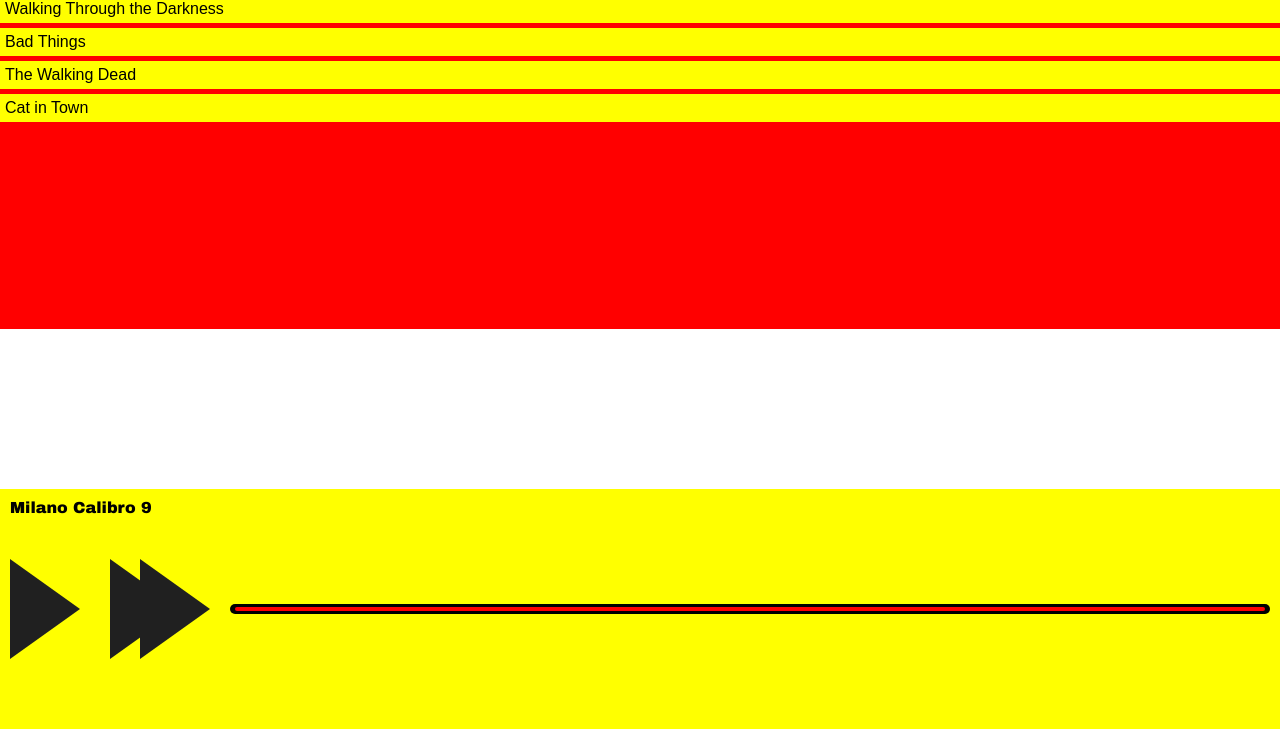
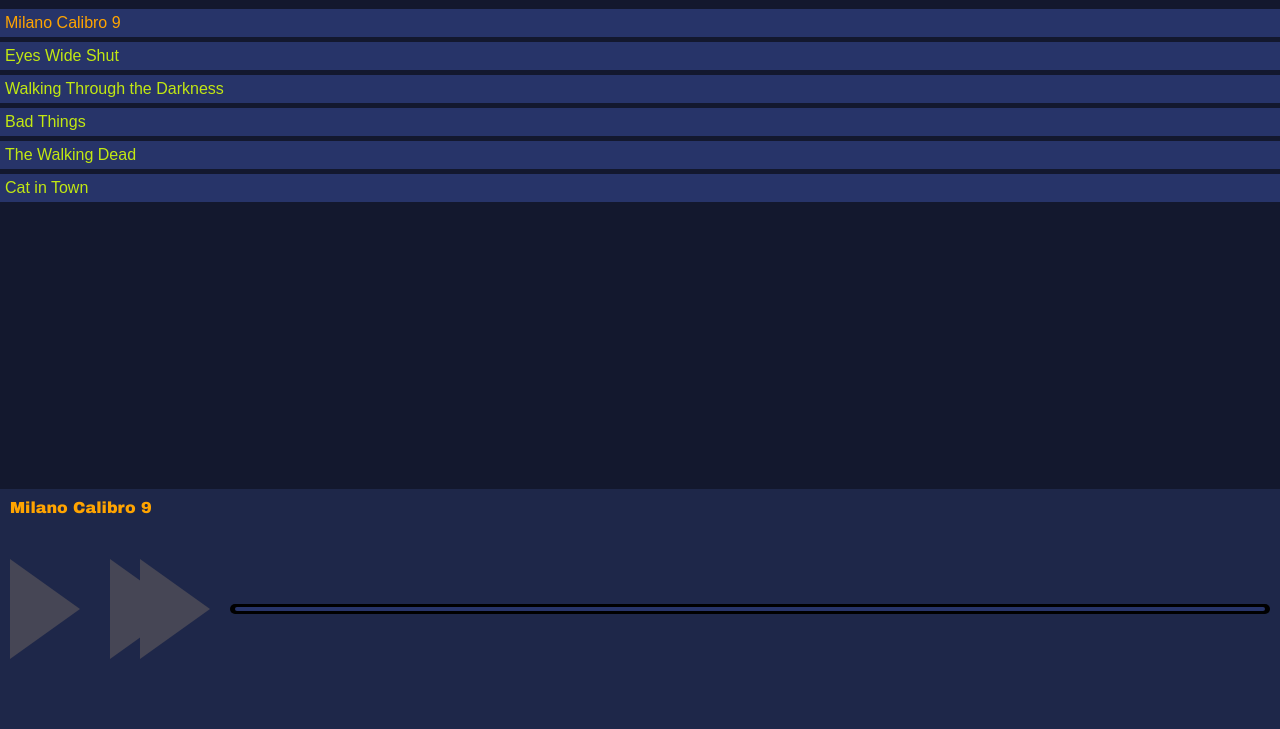
Before and after one commit to robotlabs/music-player-challenge, a React app: page / in a window 1280 px wide. Shown: the part 71-800 px from the top of the page. Built offline with nearby package versions, Linux system fonts and the light colour scheme.

Commit message:
some colors

```diff
--- a/src/music-player-app/app.js
+++ b/src/music-player-app/app.js
@@ -37,6 +37,7 @@ class App extends Component {
     return (
       <div>
         <SongList
+          songSelected={this.state.songSelected}
           songClick={this.songClick}
           songs={SongListJson}>
         </SongList>
--- a/src/music-player-app/components/audio-controller/audio-controller.js
+++ b/src/music-player-app/components/audio-controller/audio-controller.js
@@ -50,7 +50,6 @@ class AudioControllers extends Component {
 
   playTrack(props) {
     this.songSelected = this.props.songListData[props.songSelected];
-    console.log('this song ', this.songSelected);
     let url = this.urlBase + this.songSelected.file;
     if (this.audio) {
       this.audio.src = url;
@@ -69,7 +68,7 @@ class AudioControllers extends Component {
     this.barIn.current.style.width = (this.audio.currentTime / this.audio.duration) * 100 + '%';
     let timeRemaining = (this.audio.duration - this.audio.currentTime).toFixed(2);;
     if (!isNaN(timeRemaining)) {
-      this.timeRemainingDiv.current.innerHTML = timeRemaining;
+      this.timeRemainingDiv.current.innerHTML = 'Time remaining: ' + timeRemaining;
     }
 
     requestAnimationFrame(this.run.bind(this));
--- a/src/music-player-app/components/audio-controller/style.css
+++ b/src/music-player-app/components/audio-controller/style.css
@@ -6,7 +6,7 @@
   width: 100%;
   height: 30%;
 
-  background-color: yellow;
+  background-color: #1E2749;
 }
 
 /* copy song */
@@ -15,6 +15,7 @@
   font-family: Arial Black, Helvetica, sans-serif;
   font-style: bold;
   margin: 10px;
+  color: #FFA400;
 }
 
 .time-remaining{
@@ -23,6 +24,7 @@
   font-family: Arial Black, Helvetica, sans-serif;
   font-style: bold;
   margin: 10px;
+  color: #FFA400;
 }
 /* play button */
 .play-pause {
@@ -37,7 +39,7 @@
   width: 0;
   height: 100px;
 
-  border-color: transparent transparent transparent #202020;
+  border-color: transparent transparent transparent #464655;
   border-style: solid;
   border-width: 50px 0 50px 70px;
 
@@ -49,7 +51,7 @@
   border-width: 0px 0 0px 60px;
 }
 .play-pause:hover {
-  border-color: transparent transparent transparent #ff0099;
+  border-color: transparent transparent transparent #FFA400;
 }
 
 /* forward button */
@@ -68,7 +70,7 @@
   width: 0;
   height: 100px;
 
-  border-color: transparent transparent transparent #202020;
+  border-color: transparent transparent transparent #464655;
   border-style: solid;
   border-width: 50px 0 50px 70px;
 
@@ -76,7 +78,7 @@
   cursor: pointer;
 }
 .ff-outer:hover .ff{
-  border-color: transparent transparent transparent #ff0099;
+  border-color: transparent transparent transparent #FFA400;
 }
 
 .ff1{
@@ -113,7 +115,7 @@
   border-radius: 5px;
 
   transition: width .1s linear;
-  background-color: red;
+  background-color: #273469;
 
   pointer-events: none;
 }
@@ -127,6 +129,6 @@
   transition: 100ms all ease;
   transition: width .1s linear;
 
-  background-color: blue;
+  background-color: #FFA400;
   pointer-events: none;
 }
--- a/src/music-player-app/components/song-list/song-item/song-item.js
+++ b/src/music-player-app/components/song-list/song-item/song-item.js
@@ -3,9 +3,14 @@ import './style.css';
 
 class SongItem extends Component {
   render() {
+    let s = 'box-song-item';
+    console.log('this props selecte d ', this.props.selected);
+    if (this.props.selected) {
+      s = 'box-song-item selected'
+    }
     return (
       <li
-        className={'box-song-item'}
+        className={s}
           onClick = { () => {
             this.props.passClick(this, this.props.item);
           }}>
--- a/src/music-player-app/components/song-list/song-item/style.css
+++ b/src/music-player-app/components/song-list/song-item/style.css
@@ -2,5 +2,20 @@
   position: relative;
   padding: 5px;
   margin-bottom: 5px;
+  background-color: #273469;
+  cursor: pointer;
+  transition: 400ms background-color linear;
+}
+.box-song-item a{
+  color: #C2E812;
+
+}
+.box-song-item:hover{
   background-color: yellow;
 }
+.box-song-item:hover a{
+  color: black;
+}
+.selected a{
+  color: #FFA400;
+}
--- a/src/music-player-app/components/song-list/song-list.js
+++ b/src/music-player-app/components/song-list/song-list.js
@@ -7,8 +7,15 @@ class App extends Component {
   render() {
     let listSubItems = <div></div>;
     listSubItems  = this.props.songs.map((item, index) => {
+      console.log('item ', item, index);
+      console.log('song selected ', this.props.songSelected);
+      let selected = false;
+      if (this.props.songSelected === index) {
+        selected = true;
+      }
       return (
         <SongItem
+          selected={selected}
           passClick={this.props.songClick}
           key={index}
           index={index}
@@ -18,10 +25,15 @@ class App extends Component {
     });
 
     return (
-      <ul
+      <div
         className="box-song-list">
-        {listSubItems}
+        <h1
+          className="songs-list-title">SONGS</h1>
+        <ul
+          className="song-list">
+          {listSubItems}
         </ul>
+      </div>
     );
   }
 }
--- a/src/music-player-app/components/song-list/style.css
+++ b/src/music-player-app/components/song-list/style.css
@@ -3,10 +3,19 @@
   top: 0;
   left: 0;
   width: 100%;
-  height: 50%;
-  background-color: red;
+  height: 70%;
+  background-color: #13182e;
 
   margin: 0;
   padding: 0;
   list-style: none;
 }
+.song-list{
+  margin: 0;
+  padding: 0;
+  list-style: none;
+}
+.songs-list-title
+{
+  color: #FFA400;
+}
```
